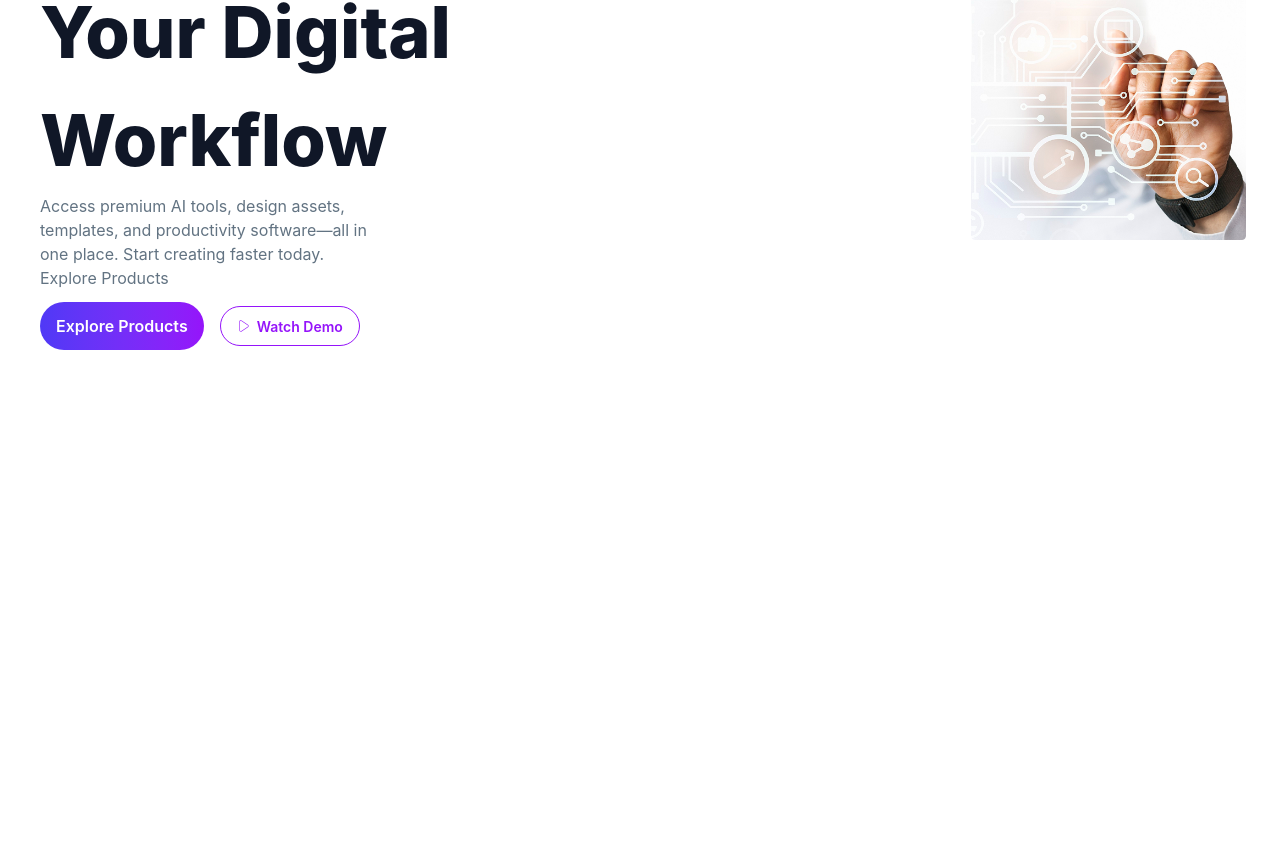
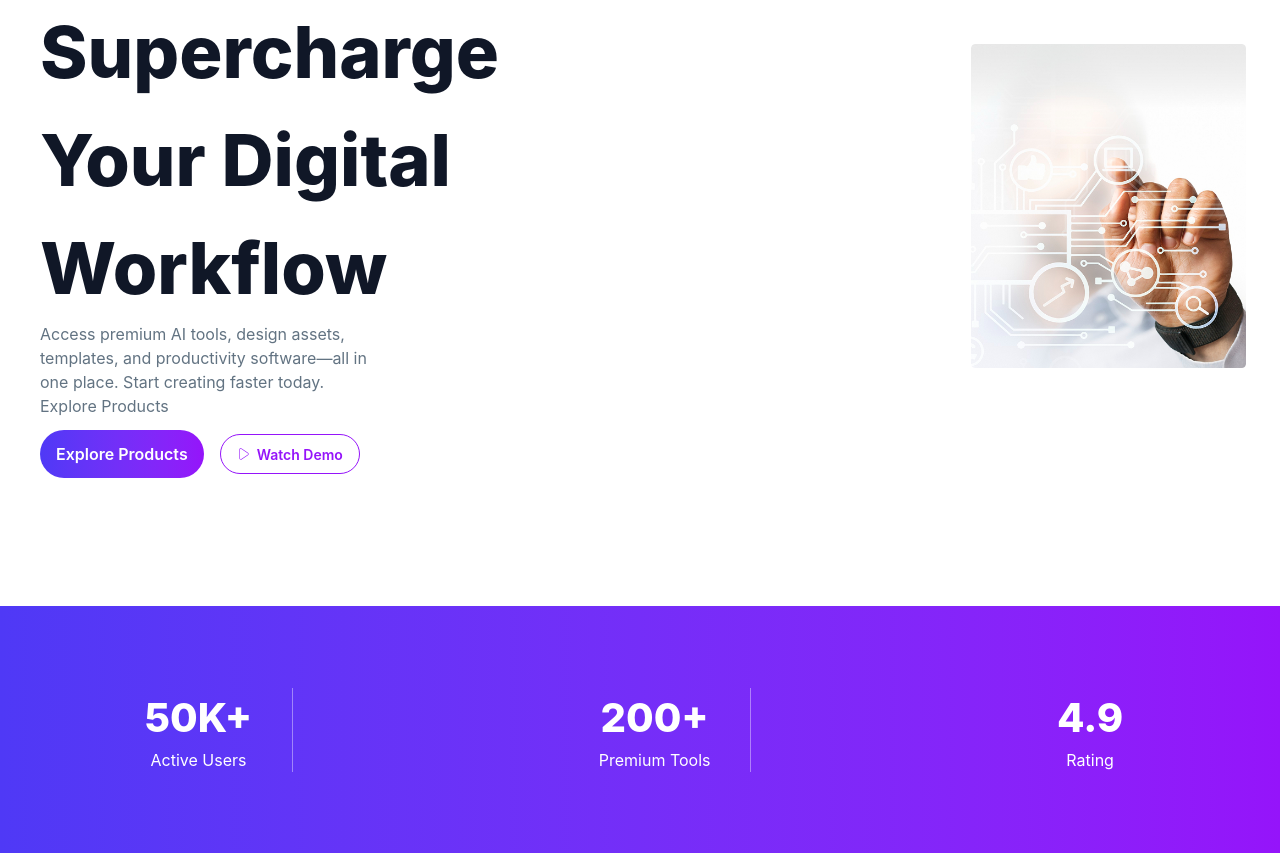
Before and after one commit to abdul-korim-web/disitools, a React (Vite) app: page / in a window 1280 px wide. Shown: the part 334-1187 px from the top of the page. Before the commit the page ends 800 px from the top, so only its background shows below. Built offline with nearby package versions, Linux system fonts and the light colour scheme.

Commit message:
calculate section added

```diff
--- /dev/null
+++ b/src/Components/Calculate.jsx
@@ -0,0 +1,24 @@
+import React from "react";
+
+const Calculate = () => {
+  return (
+    <>
+      <div className="flex flex-wrap justify-around space-x-4  min-h-[100px] md:min-h-[247px]  bg-gradient-to-r from-[#4F39F6] to-[#9514FA] items-center ">
+        <div  className="flex flex-col items-center pr-3 md:pr-10 border-r-1 border-white/40">
+            <h2 className="text-white text-[40px] font-[800]">50K+</h2>
+            <p className="text-white text-[16px] ">Active Users</p>
+        </div>
+        <div  className="flex flex-col items-center pr-3 md:pr-10 border-r-1 border-white/40">
+            <h2 className="text-white text-[40px] font-[800]">200+</h2>
+            <p className="text-white text-[16px] ">Premium Tools</p>
+        </div>
+        <div className="flex flex-col items-center pr-3 ">
+            <h2 className="text-white text-[40px] font-[800]">4.9</h2>
+            <p className="text-white text-[16px] ">Rating</p>
+        </div>
+      </div>
+    </>
+  );
+};
+
+export default Calculate;
--- a/src/Components/Hero.jsx
+++ b/src/Components/Hero.jsx
@@ -3,7 +3,7 @@ import { CiPlay1 } from "react-icons/ci";
 
 const Hero = () => {
   return (
-    <div className="flex flex-col md:flex-row mt-10  md:justify-around items-center ">
+    <div className="flex flex-col md:flex-row mt-10  md:justify-around items-center md:min-h-screen  ">
       <div className="order-2 mt-10 px-10 md:order-1  ">
         <div className="flex space-x-[3px] items-center bg-[#E1E7FF] max-w-[294px] justify-center rounded-[1000px]  ">
           <img
--- a/src/HomeLayout/HomeLayout.jsx
+++ b/src/HomeLayout/HomeLayout.jsx
@@ -1,10 +1,12 @@
 import React from 'react';
 import Hero from '../Components/Hero';
+import Calculate from '../Components/Calculate';
 
 const HomeLayout = () => {
     return (
         <div>
             <Hero/>
+            <Calculate/>
         </div>
     );
 }
```
